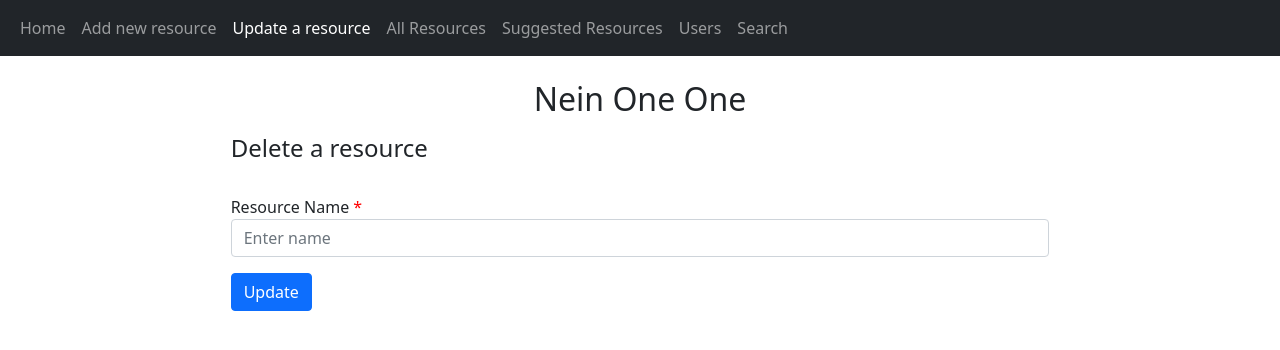
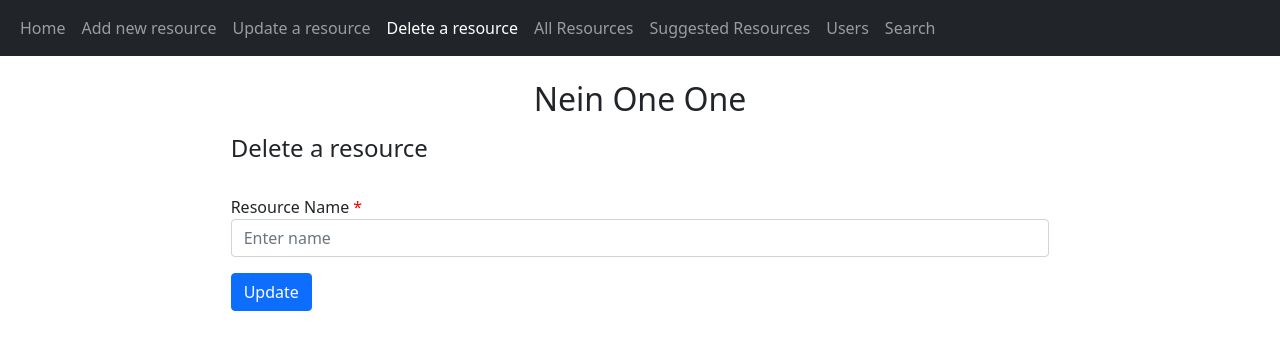
Before and after one commit to faryal-khan/nein_one_one, a website: page NeinOneOne_Web/public/delete_resource.html in a window 1280 px wide. Drawn offline with nearby package versions, Linux system fonts and the light colour scheme.

Commit message:
Fix navbar for delete, suggested resources

```diff
--- a/NeinOneOne_Web/public/delete_resource.html
+++ b/NeinOneOne_Web/public/delete_resource.html
@@ -42,7 +42,10 @@
                         <a class="nav-link" href="new_resource.html">Add new resource</a>
                     </li>
                     <li class="nav-item">
-                        <a class="nav-link active" href="#">Update a resource</a>
+                        <a class="nav-link" href="update_resource.html">Update a resource</a>
+                    </li>
+                    <li class="nav-item">
+                        <a class="nav-link active" href="#">Delete a resource</a>
                     </li>
                     <li class="nav-item">
                         <form action="\list" method="POST">
```
Also changed, not shown: NeinOneOne_Web/public/suggested_list.html (+1 -1 lines).
